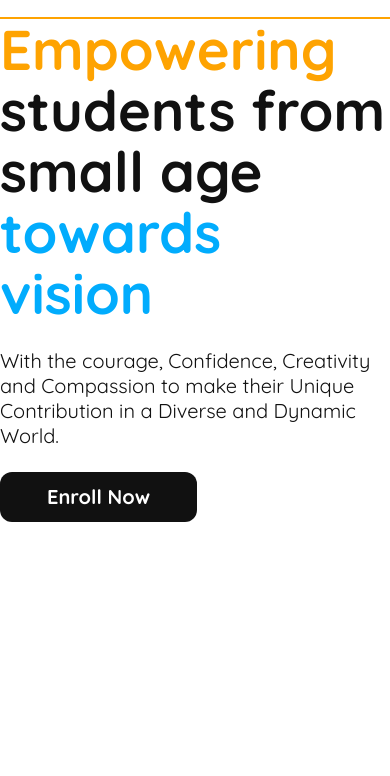
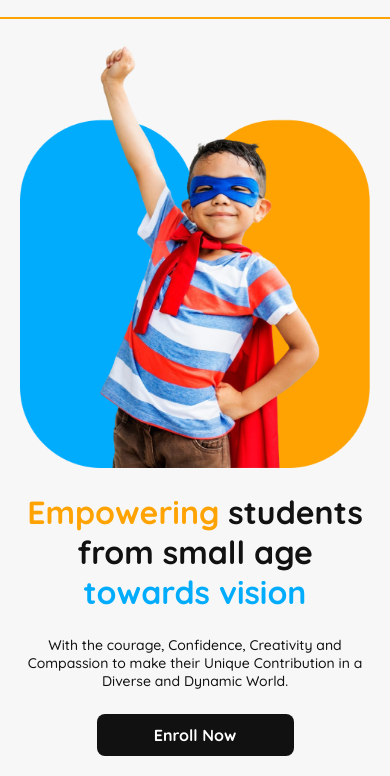
Before and after one commit to wdeveloperomar/Kinder-Nest-A2, a plain HTML site: page index.html in a window 390 px wide. Shown: the part 85-861 px from the top of the page. Drawn offline with Linux system fonts and the light colour scheme.

Commit message:
complete the banner with responsiveness

```diff
--- a/index.html
+++ b/index.html
@@ -37,6 +37,10 @@
                 <p>With the courage, Confidence, Creativity and Compassion to make their Unique Contribution in a Diverse and Dynamic World.</p>
                 <a class="enroll-now-button" href="">Enroll Now</a>
             </div>
+
+            <div class="banner-right-content">
+                <img src="./assets/hero-kids.png" alt="">
+            </div>
         </div>
     </header>
 
--- a/styles.css
+++ b/styles.css
@@ -4,6 +4,10 @@
     margin: 0;
     padding: 0;
     box-sizing: border-box;
+}
+
+body {
+    background:  #F7F7F7;
 }
 
 a {
@@ -127,7 +131,16 @@ nav {
 
 /* banner styles */
 
+.banner {
+    display: flex;
+    gap: 50px;
+    align-items: center;
+    justify-content: space-between;
+
+}
+
 .banner-left-content {
+    width: 50%;
     display: flex;
     flex-direction: column;
     align-items: flex-start;
@@ -137,7 +150,7 @@ nav {
 .banner-left-content h1 {
     color:  #111;
     font-family: Quicksand;
-    font-size: 56px;
+    font-size: 3.5rem;
     font-style: normal;
     font-weight: 700;
     line-height: 61px;
@@ -177,6 +190,13 @@ nav {
     line-height: 30px; /* 150% */
 }
 
+.banner-right-content  {
+    width: 45%;
+}
+.banner-right-content img {
+    width: 100%;
+}
+
 
 
 /* responsive style for mobile */
@@ -209,4 +229,55 @@ nav {
     .menu-bars {
         display: block;
     }
+
+
+
+    /* banner styles */
+    .banner {
+       flex-direction: column-reverse;
+        gap: 20px;
+        align-items: center;
+        justify-content: space-between;
+        padding: 20px;
+
+    }
+
+    .banner-left-content {
+        width: 100%;
+        display: flex;
+        flex-direction: column;
+        align-items: center;
+        gap: 24px;
+        text-align: center;
+    }
+
+    .banner-left-content h1 {
+        font-size: 2rem;
+        font-style: normal;
+        font-weight: 700;
+        line-height: normal;
+
+    }
+
+    .banner-left-content p {
+        font-size: 0.875rem;
+        font-style: normal;
+        font-weight: 500;
+        line-height: normal;
+    }
+
+    .enroll-now-button {
+        padding: 6px 24px;
+        border-radius: 8px;
+        color: #FFF;
+        font-size: 1rem;
+        font-style: normal;
+        font-weight: 700;
+        line-height: 30px; /* 187.5% */
+
+    }
+
+    .banner-right-content  {
+        width: 100%;
+    }
   }
```
